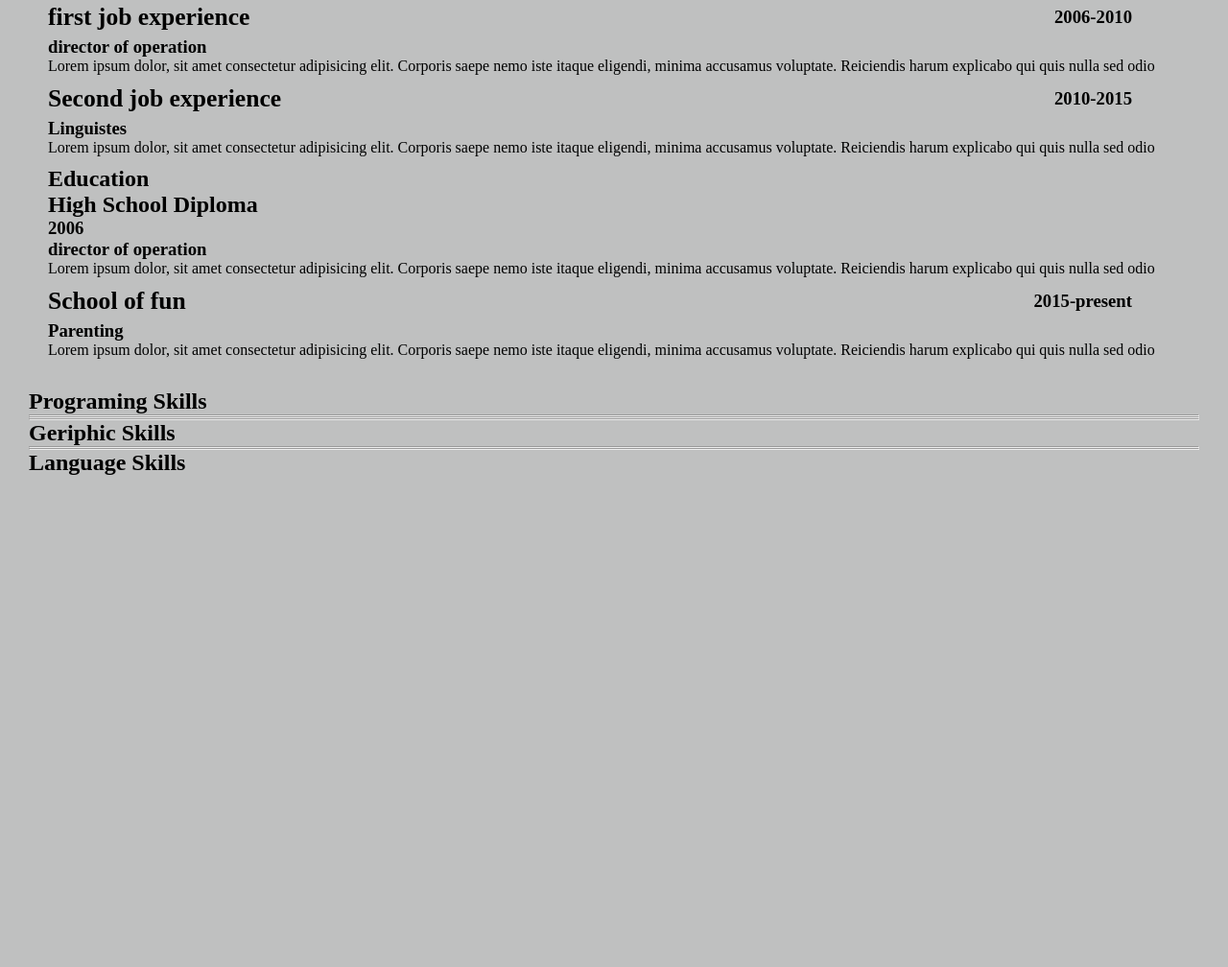
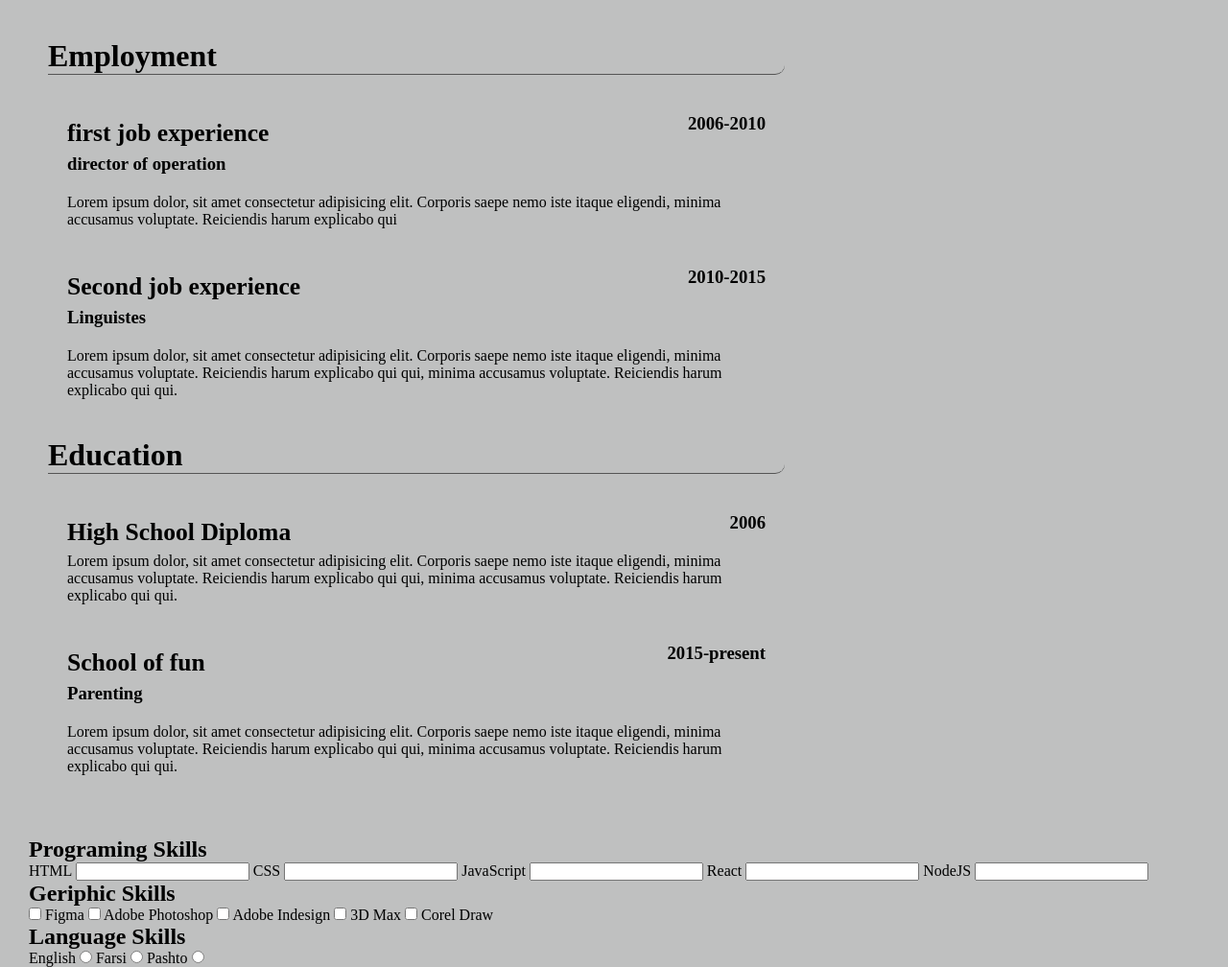
Before and after one commit to 1001hadi/lab-resume, a plain HTML site: page index.html in a window 1280 px wide. Shown: the part 442-1450 px from the top of the page at 96% size. Before the commit the page ends 948 px from the top, so only its background shows below. Drawn offline with Linux system fonts and the light colour scheme.

Commit message:
css updated, html file compeleted

```diff
--- a/index.html
+++ b/index.html
@@ -12,16 +12,16 @@
         <div id="display" class="box">
           <img src="./images/profile.jpg" alt="resume-picture"/>
           <div >
-            <h1>Shawn Doe</h1>
+            <h1>Hadi Jaf</h1>
             <h3>Software Developer</h3>
           </div>
         </div>
         <div id="info" class="box">
           <ul>
-            <li>Name: <span class="detail">Shawn Doe</span></li>
+            <li>Name: <span class="detail">Hadi Jaf</span></li>
             <li>DOB: <span class="detail">1/1/1985</span></li>
             <li>Phone: <span class="detail">(555) 55 5555</span></li>
-            <li>Email: <span class="detail">johndue@gmail.com</span></li>
+            <li>Email: <span class="detail">jaf-hadi@gmail.com</span></li>
             <li>Website: <span class="detail"><a href="https://www.google.com" target="_blank">www.google.com</a></span></li>
           </ul>
         </div>
@@ -36,7 +36,9 @@
             commodi ab sunt similique sint ad odio aliquid. Officia, placeat
             vitae! Voluptates reiciendis sit commodi quae tenetur excepturi
             dolorum, adipisci itaque quasi similique cumque tempora ut incidunt
-            .
+            commodi ab sunt similique sint ad odio aliquid. Officia, placeat
+            vitae! Voluptates reiciendis sit commodi quae tenetur excepturi
+            dolorum, adipisci itaque quasi  incidunt.
           </p>
         </div>
       </section>
@@ -53,7 +55,7 @@
               <p class="job-description">
                 Lorem ipsum dolor, sit amet consectetur adipisicing elit.
                 Corporis saepe nemo iste itaque eligendi, minima accusamus
-                voluptate. Reiciendis harum explicabo qui quis nulla sed odio
+                voluptate. Reiciendis harum explicabo qui
               </p>
             </div>
             <div class="job">
@@ -65,23 +67,26 @@
               <p class="job-description">
                 Lorem ipsum dolor, sit amet consectetur adipisicing elit.
                 Corporis saepe nemo iste itaque eligendi, minima accusamus
-                voluptate. Reiciendis harum explicabo qui quis nulla sed odio
+                voluptate. Reiciendis harum explicabo qui qui, minima accusamus
+                voluptate. Reiciendis harum explicabo qui qui.
               </p>
             </div>
           </div>
           <div class="education">
             <h1>Education</h1>
             <div class="studies">
-              <div>
+              <div class="job">
+                <div>
                 <h2>High School Diploma</h2>
                 <h3>2006</h3>
               </div>
-              <h3>director of operation</h3>
               <p class="job-description">
                 Lorem ipsum dolor, sit amet consectetur adipisicing elit.
                 Corporis saepe nemo iste itaque eligendi, minima accusamus
-                voluptate. Reiciendis harum explicabo qui quis nulla sed odio
+                voluptate. Reiciendis harum explicabo qui qui, minima accusamus
+                voluptate. Reiciendis harum explicabo qui qui.
               </p>
+            </div>
             </div>
             <div class="job">
               <div>
@@ -92,20 +97,57 @@
               <p class="job-description">
                 Lorem ipsum dolor, sit amet consectetur adipisicing elit.
                 Corporis saepe nemo iste itaque eligendi, minima accusamus
-                voluptate. Reiciendis harum explicabo qui quis nulla sed odio
+                voluptate. Reiciendis harum explicabo qui qui, minima accusamus
+                voluptate. Reiciendis harum explicabo qui qui.
               </p>
+              <br>
+              <br>
+              <br>
             </div>
           </div>
           </div>
           <div id="skills" class="box">
-            <h1>Programing Skills</h1>
-            <hr />
-            <hr />
-            <hr />
+            <div class="tolls">
+              <h1>Programing Skills</h1>
+            <form action="">
+              <label>HTML</label>
+              <input type="text" name="html">
+              <label>CSS</label>
+              <input type="text" name="html">
+              <label>JavaScript</label>
+              <input type="text" name="html">
+              <label>React</label>
+              <input type="text" name="html">
+              <label>NodeJS</label>
+              <input type="text" name="html">
+            </form>
+          </div>
+          <div class="design">
             <h2>Geriphic Skills</h2>
-            <hr />
-            <hr />
+            <form action="">
+              <input type="checkbox" name="figma">
+              <label>Figma</label>
+              <input type="checkbox" name="photoshop">
+              <label>Adobe Photoshop</label>
+              <input type="checkbox" name="indesign">
+              <label>Adobe Indesign</label>
+              <input type="checkbox" name="3dmax">
+              <label>3D Max</label>
+              <input type="checkbox" name="corel-draw">
+              <label>Corel Draw</label>
+            </form>
+          </div>
+          <div class="language">
             <h2>Language Skills</h2>
+            <form action="">
+              <label>English</label>
+              <input type="radio" name="english">
+              <label>Farsi</label>
+              <input type="radio" name="farsi">
+              <label>Pashto</label>
+              <input type="radio" name="pashto">
+            </form>
+          </div>
           </div>
         </div>
       </section>
--- a/styles/style.css
+++ b/styles/style.css
@@ -65,7 +65,7 @@ body {
 
 #about-me {
   text-align: justify;
-  padding: 10px 50px;
+  padding: 30px 50px;
   font-size: 1.2rem;
 }
 
@@ -74,23 +74,27 @@ body {
 .main {
   display: flex;
   flex-wrap: wrap;
-
-  height: 70vh;
+  /* height: 70vh; */
   margin: 0 30px;
 }
 
 #experiences {
   flex-grow: 3;
   padding: 10px 20px;
+  max-width: 60vw;
 }
 
 .employment h1 {
   font-size: 2rem;
   font-weight: bold;
+  /* padding-bottom: 30px; */
+  border-bottom: 1px solid #555;
+  border-bottom-right-radius: 10px;
 }
 
 .job {
-  margin: 10px 0;
+  margin-top: 40px;
+  padding: 0 20px;
   /* border: 1px solid red; */
 }
 
@@ -103,9 +107,20 @@ body {
   display: flex;
   justify-content: space-between;
   align-items: center;
-  margin: 0 50px 5px 0;
+}
+
+.job h3 {
+  margin-bottom: 20px;
+}
+
+.education h1 {
+  margin-top: 40px;
+  font-weight: bold;
+  font-size: 2rem;
+  border-bottom: 1px solid #555;
+  border-bottom-right-radius: 10px;
 }
 
 #skills {
-  flex-grow: 3;
+  flex-grow: 2;
 }
```
